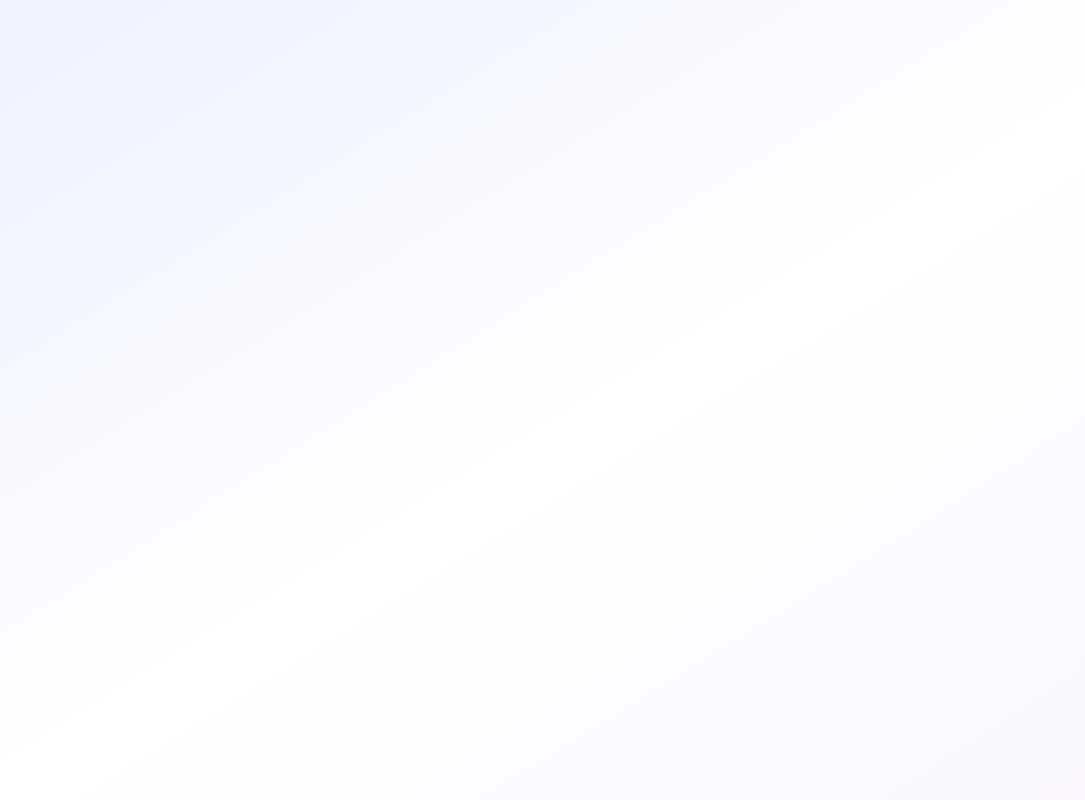
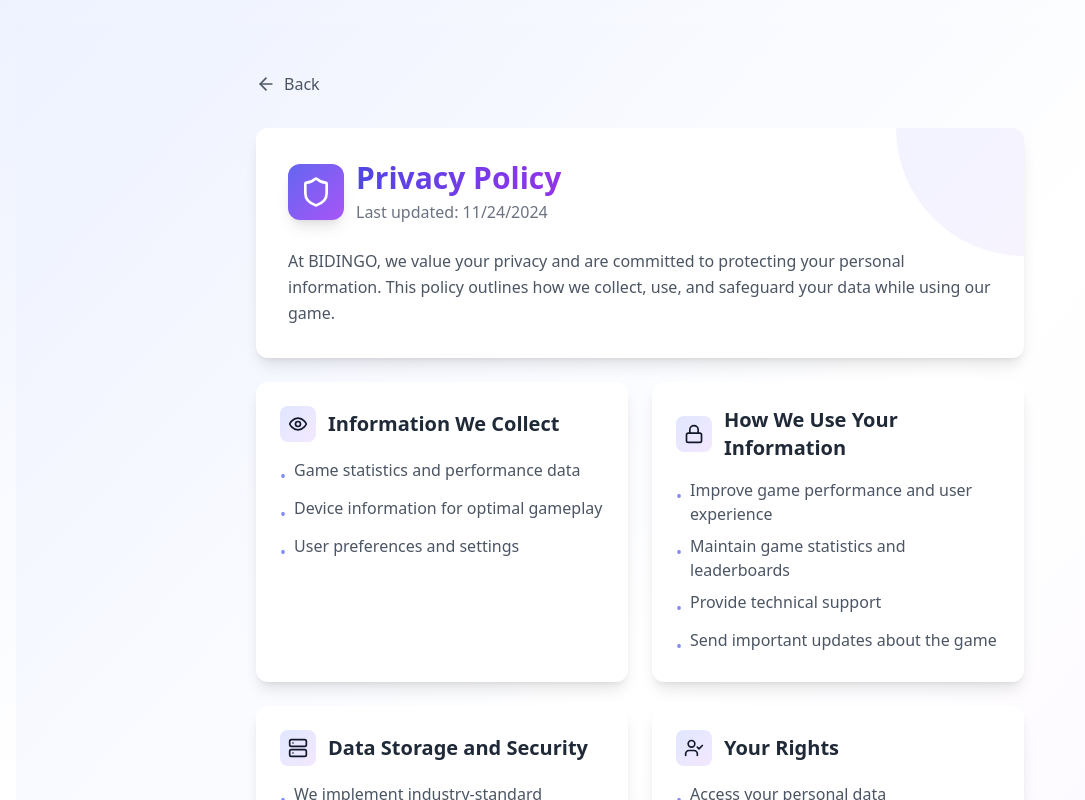
Before and after one commit to 10247bit-games/Bindigo, a React (Vite) app: page /privacy in a window 1280 px wide. Before the commit this address had no page. Shown: the whole page, without its empty margins (0-1085 px from the left). Built offline with nearby package versions, Linux system fonts and the light colour scheme.

Commit message:
Add files via upload
Adding privacy page

```diff
--- a/src/App.tsx
+++ b/src/App.tsx
@@ -6,6 +6,7 @@ import JoinRoom from './components/JoinRoom';
 import WaitingRoom from './components/WaitingRoom';
 import PlayWithBots from './components/PlayWithBots';
 import GameBoard from './components/GameBoard';
+import PrivacyPolicy from './components/PrivacyPolicy';
 
 function App() {
   return (
@@ -20,6 +21,7 @@ function App() {
               <Route path="/waiting/:roomCode" element={<WaitingRoom />} />
               <Route path="/play-with-bots" element={<PlayWithBots />} />
               <Route path="/play" element={<GameBoard />} />
+              <Route path="/privacy" element={<PrivacyPolicy />} />
               <Route path="/reset-game" element={<Navigate to="/" replace />} />
             </Routes>
           </BrowserRouter>
--- a/src/components/MainMenu.tsx
+++ b/src/components/MainMenu.tsx
@@ -1,6 +1,6 @@
 import React from 'react';
 import { useNavigate } from 'react-router-dom';
-import { Users, UserPlus, Bot, Sparkles, Heart, Github, Coffee, Grid } from 'lucide-react';
+import { Users, UserPlus, Bot, Sparkles, Heart, Github, Coffee, Grid, Shield } from 'lucide-react';
 import MenuButton from './MenuButton';
 
 const ENV = import.meta.env.VITE_ENV || 'development';
@@ -52,6 +52,16 @@ export default function MainMenu() {
       </div>
 
       <footer className="mt-8 space-y-4">
+        <div className="flex justify-center">
+          <button
+            onClick={() => navigate('/privacy')}
+            className="flex items-center gap-2 text-sm text-gray-600 hover:text-indigo-600 transition-colors"
+          >
+            <Shield className="w-4 h-4" />
+            Privacy Policy
+          </button>
+        </div>
+
         <p className="text-sm text-gray-500 text-center">Version 1.0.0</p>
         {isProd && (
           <p className="text-sm text-indigo-600 text-center">
--- /dev/null
+++ b/src/components/PrivacyPolicy.tsx
@@ -0,0 +1,161 @@
+import React from 'react';
+import { motion } from 'framer-motion';
+import { Shield, ArrowLeft, Lock, Eye, Server, UserCheck, Mail } from 'lucide-react';
+import { useNavigate } from 'react-router-dom';
+
+export default function PrivacyPolicy() {
+  const navigate = useNavigate();
+
+  const sections = [
+    {
+      icon: <Eye className="w-5 h-5" />,
+      title: "Information We Collect",
+      content: [
+        "Game statistics and performance data",
+        "Device information for optimal gameplay",
+        "User preferences and settings"
+      ]
+    },
+    {
+      icon: <Lock className="w-5 h-5" />,
+      title: "How We Use Your Information",
+      content: [
+        "Improve game performance and user experience",
+        "Maintain game statistics and leaderboards",
+        "Provide technical support",
+        "Send important updates about the game"
+      ]
+    },
+    {
+      icon: <Server className="w-5 h-5" />,
+      title: "Data Storage and Security",
+      content: [
+        "We implement industry-standard security measures to protect your information",
+        "Game data is stored locally on your device",
+        "Data is synchronized with secure servers only during multiplayer modes"
+      ]
+    },
+    {
+      icon: <UserCheck className="w-5 h-5" />,
+      title: "Your Rights",
+      content: [
+        "Access your personal data",
+        "Request data deletion",
+        "Opt-out of non-essential data collection",
+        "Update your preferences"
+      ]
+    }
+  ];
+
+  return (
+    <div className="min-h-screen bg-gradient-to-br from-indigo-50 via-white to-purple-50 py-12 px-4">
+      <div className="max-w-3xl mx-auto">
+        <button
+          onClick={() => navigate(-1)}
+          className="mb-8 flex items-center gap-2 text-gray-600 hover:text-indigo-600
+                   transition-colors group"
+        >
+          <ArrowLeft className="w-5 h-5 group-hover:-translate-x-1 transition-transform" />
+          Back
+        </button>
+
+        <motion.div
+          initial={{ opacity: 0, y: 20 }}
+          animate={{ opacity: 1, y: 0 }}
+          className="space-y-6"
+        >
+          <div className="bg-white rounded-xl shadow-lg p-8 relative overflow-hidden">
+            <div className="absolute top-0 right-0 w-64 h-64 bg-gradient-to-br
+                          from-indigo-100 to-purple-100 rounded-full -translate-y-32
+                          translate-x-32 opacity-50" />
+
+            <div className="relative">
+              <div className="flex items-center gap-3 mb-6">
+                <div className="p-3 bg-gradient-to-br from-indigo-500 to-purple-500
+                              rounded-xl shadow-lg">
+                  <Shield className="w-8 h-8 text-white" />
+                </div>
+                <div>
+                  <h1 className="text-3xl font-bold text-transparent bg-clip-text
+                               bg-gradient-to-r from-indigo-600 to-purple-600">
+                    Privacy Policy
+                  </h1>
+                  <p className="text-gray-500 mt-1">Last updated: {new Date().toLocaleDateString()}</p>
+                </div>
+              </div>
+
+              <p className="text-gray-600 leading-relaxed">
+                At BIDINGO, we value your privacy and are committed to protecting your personal information.
+                This policy outlines how we collect, use, and safeguard your data while using our game.
+              </p>
+            </div>
+          </div>
+
+          <div className="grid gap-6 md:grid-cols-2">
+            {sections.map((section, index) => (
+              <motion.div
+                key={section.title}
+                initial={{ opacity: 0, y: 20 }}
+                animate={{ opacity: 1, y: 0 }}
+                transition={{ delay: index * 0.1 }}
+                className="bg-white rounded-xl shadow-lg p-6 hover:shadow-xl
+                         transition-shadow duration-300"
+              >
+                <div className="flex items-center gap-3 mb-4">
+                  <div className="p-2 bg-gradient-to-br from-indigo-100 to-purple-100
+                                rounded-lg">
+                    {section.icon}
+                  </div>
+                  <h2 className="text-xl font-semibold text-gray-800">{section.title}</h2>
+                </div>
+                <ul className="space-y-2">
+                  {section.content.map((item, i) => (
+                    <li key={i} className="flex items-start gap-2 text-gray-600">
+                      <span className="text-indigo-400 mt-1.5">•</span>
+                      <span>{item}</span>
+                    </li>
+                  ))}
+                </ul>
+              </motion.div>
+            ))}
+          </div>
+
+          <motion.div
+            initial={{ opacity: 0, y: 20 }}
+            animate={{ opacity: 1, y: 0 }}
+            transition={{ delay: 0.4 }}
+            className="bg-white rounded-xl shadow-lg p-6"
+          >
+            <div className="flex items-center gap-3 mb-4">
+              <div className="p-2 bg-gradient-to-br from-indigo-100 to-purple-100 rounded-lg">
+                <Mail className="w-5 h-5" />
+              </div>
+              <h2 className="text-xl font-semibold text-gray-800">Contact Us</h2>
+            </div>
+            <p className="text-gray-600 mb-4">
+              For privacy-related questions or concerns, please contact us at:
+            </p>
+            <a
+              href="mailto:privacy@bidingo.com"
+              className="inline-flex items-center gap-2 px-4 py-2 bg-gradient-to-r
+                       from-indigo-600 to-purple-600 text-white rounded-lg
+                       hover:from-indigo-700 hover:to-purple-700 transition-colors"
+            >
+              <Mail className="w-4 h-4" />
+              privacy@bidingo.com
+            </a>
+          </motion.div>
+
+          <div className="bg-gradient-to-r from-indigo-50 to-purple-50 rounded-xl p-6
+                         border border-indigo-100">
+            <p className="text-sm text-gray-600 leading-relaxed">
+              By using BIDINGO, you agree to this Privacy Policy. We may update this
+              policy periodically, and will notify you of any significant changes through
+              the game or via email if provided.
+            </p>
+          </div>
+        </motion.div>
+      </div>
+    </div>
+  );
+}
```
Also changed, not shown: public/favicon.svg.
